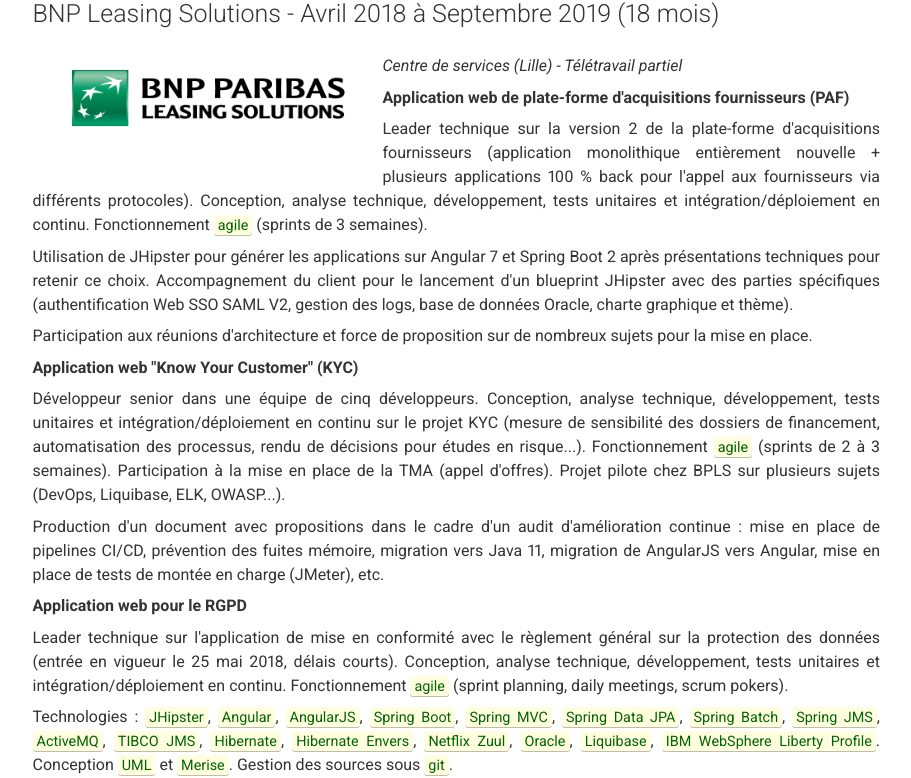
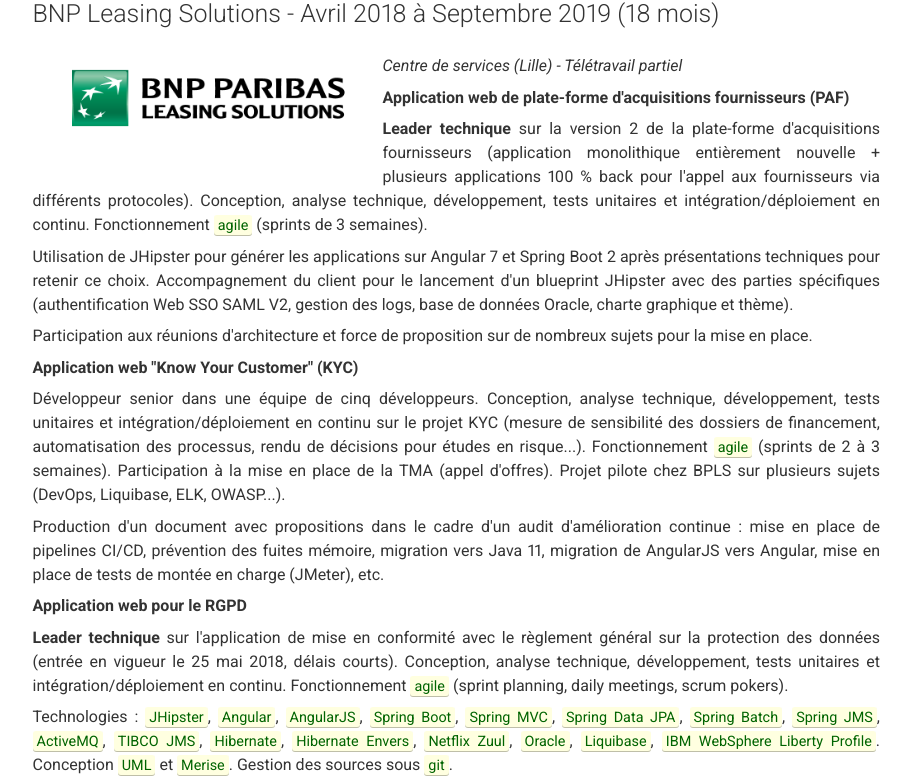
Before and after one commit to fdelbrayelle/fdelbrayelle.github.io, a Jekyll site: the page built from index.md, in a window 1280 px wide and 1400 px high, scrolled down 3621 px. Shown: the part 141-919 px from the top of the window, without its empty margins (330-1241 px from the left). Built offline with Jekyll 4.4.1, drawn with Linux system fonts in a browser that asks for light colours; nearby versions of some CDN libraries; some of the changed text lies outside the part shown.

Commit message:
update experience

```diff
--- a/_config.yml
+++ b/_config.yml
@@ -152,7 +152,7 @@
           <img alt="Logo des Galeries Lafayette" src="images/gl_logo.png" style="float: left; width: 250px; margin: 25px;" />
           <p style="font-style: italic; margin-top: 25px;">Télétravail intégral</p>
           <p style="font-weight: bold;">Référentiel des produits PIM pour le site e-commerce NewGL</p>
-          <p>Développeur back sur une squad d'une dizaine de personnes dédiée au référentiel produits du site des <a title="Galeries Lafayette" href="https://www.galerieslafayette.com/" target="_blank" rel="noreferrer noopener">Galeries Lafayette</a>.</p>
+          <p><strong>Leader technique</strong> back-end sur une squad d'une dizaine de personnes dédiée au référentiel produits du site des <a title="Galeries Lafayette" href="https://www.galerieslafayette.com/" target="_blank" rel="noreferrer noopener">Galeries Lafayette</a>.</p>
           <p>Architecture (ateliers de tech design, cartographie, impacts, capitalisation) et développement sur des APIs (Offer, Merch, Product, Asset) en <mark>architecture hexagonale</mark> qui communiquent entre eux notamment via <mark>Kafka</mark>.</p>
           <p>Technologies : <mark>Micro-services</mark>, <mark>Spring Boot</mark>, <mark>Kafka</mark>, <mark>Architecture hexagonale</mark>, <mark>Kubernetes</mark>, <mark>Docker</mark>, <mark>Kotlin</mark>, <mark>Arrow</mark>, <mark>MockK</mark>, <mark>vavr</mark>, <mark>Google Cloud Platform</mark>, <mark>Google Cloud Functions</mark>, <mark>Testcontainers</mark>, <mark>Terraform</mark>, <mark>PostgreSQL</mark>. Gestion des sources sous <mark>git</mark>. Utilisation de <mark>Bitbucket</mark> et de <mark>Jenkins</mark>. Services externes : <mark>Mirakl</mark>, <mark>STEP</mark>, <mark>Fredhopper</mark>.</p>
           <hr style="margin: 25px 0; clear: left;" />
@@ -161,7 +161,7 @@
           <img alt="Logo de Leroy Merlin" src="images/lmfr_logo.png" style="float: left; width: 250px; margin: 25px;" />
           <p style="font-style: italic; margin-top: 25px;">Régie (Lezennes) - Télétravail partiel et intégral</p>
           <p style="font-weight: bold;">Application web d'installation (Instala)</p>
-          <p>Leader technique back sur une partie de l'application micro-services d'installation des produits sur la plate-forme de services du hub pose. Conception, analyse technique, développement, tests unitaires et intégration/déploiement en continu. Fonctionnement <mark>kanban</mark> ("no estimates"), <mark>squads</mark>, <mark>3 amigos</mark>.</p>
+          <p><strong>Leader technique</strong> back-end et front-end sur une partie de l'application micro-services d'installation des produits sur la plate-forme de services du hub pose. Conception, analyse technique, développement, tests unitaires et intégration/déploiement en continu. Fonctionnement <mark>kanban</mark> ("no estimates"), <mark>squads</mark>, <mark>3 amigos</mark>.</p>
           <p>Convergence des applications d'installation françaises (LMFR) et portugaise (LMPT). Co-construction de l'architecture pour matcher des plateformes partenaires d'artisans pour les produits d'une commande client. Mise en relation de ces plateformes avec l'application principale via des adapters. Mise en place du mode direct artisans.</p>
           <p>Conception de composants front avec React et utilisation de Storybook.</p>
           <p>Participation à l'infrastructure DevOps notamment à travers la guilde DevOps : mise à jour de charts Helm, utilisation de Terraform,  création/modification de pipelines GitHub Actions...</p>
@@ -212,14 +212,14 @@
           <img alt="Logo de BNP Leasing Solutions" src="images/bpls_logo.png" style="float: left; width: 300px; margin: 25px;" />
           <p style="font-style: italic; margin-top: 25px;">Centre de services (Lille) - Télétravail partiel</p>
           <p style="font-weight: bold;">Application web de plate-forme d'acquisitions fournisseurs (PAF)</p>
-          <p>Leader technique sur la version 2 de la plate-forme d'acquisitions fournisseurs (application monolithique entièrement nouvelle + plusieurs applications 100 % back pour l'appel aux fournisseurs via différents protocoles). Conception, analyse technique, développement, tests unitaires et intégration/déploiement en continu. Fonctionnement <mark>agile</mark> (sprints de 3 semaines).</p>
+          <p><strong>Leader technique</strong> sur la version 2 de la plate-forme d'acquisitions fournisseurs (application monolithique entièrement nouvelle + plusieurs applications 100 % back pour l'appel aux fournisseurs via différents protocoles). Conception, analyse technique, développement, tests unitaires et intégration/déploiement en continu. Fonctionnement <mark>agile</mark> (sprints de 3 semaines).</p>
           <p>Utilisation de JHipster pour générer les applications sur Angular 7 et Spring Boot 2 après présentations techniques pour retenir ce choix. Accompagnement du client pour le lancement d'un blueprint JHipster avec des parties spécifiques (authentification Web SSO SAML V2, gestion des logs, base de données Oracle, charte graphique et thème).</p>
           <p>Participation aux réunions d'architecture et force de proposition sur de nombreux sujets pour la mise en place.</p>
           <p style="font-weight: bold;">Application web "Know Your Customer" (KYC)</p>
           <p>Développeur senior dans une équipe de cinq développeurs. Conception, analyse technique, développement, tests unitaires et intégration/déploiement en continu sur le projet KYC (mesure de sensibilité des dossiers de financement, automatisation des processus, rendu de décisions pour études en risque...). Fonctionnement <mark>agile</mark> (sprints de 2 à 3 semaines). Participation à la mise en place de la TMA (appel d'offres). Projet pilote chez BPLS sur plusieurs sujets (DevOps, Liquibase, ELK, OWASP...).</p>
           <p>Production d'un document avec propositions dans le cadre d'un audit d'amélioration continue : mise en place de pipelines CI/CD, prévention des fuites mémoire, migration vers Java 11, migration de AngularJS vers Angular, mise en place de tests de montée en charge (JMeter), etc.</p>
           <p style="font-weight: bold;">Application web pour le RGPD</p>
-          <p>Leader technique sur l'application de mise en conformité avec le règlement général sur la protection des données (entrée en vigueur le 25 mai 2018, délais courts). Conception, analyse technique, développement, tests unitaires et intégration/déploiement en continu. Fonctionnement <mark>agile</mark> (sprint planning, daily meetings, scrum pokers).</p>
+          <p><strong>Leader technique</strong> sur l'application de mise en conformité avec le règlement général sur la protection des données (entrée en vigueur le 25 mai 2018, délais courts). Conception, analyse technique, développement, tests unitaires et intégration/déploiement en continu. Fonctionnement <mark>agile</mark> (sprint planning, daily meetings, scrum pokers).</p>
           <p>Technologies : <mark>JHipster</mark>, <mark>Angular</mark>, <mark>AngularJS</mark>, <mark>Spring Boot</mark>, <mark>Spring MVC</mark>, <mark>Spring Data JPA</mark>, <mark>Spring Batch</mark>, <mark>Spring JMS</mark>, <mark>ActiveMQ</mark>, <mark>TIBCO JMS</mark>, <mark>Hibernate</mark>, <mark>Hibernate Envers</mark>, <mark>Netflix Zuul</mark>, <mark>Oracle</mark>, <mark>Liquibase</mark>, <mark>IBM WebSphere Liberty Profile</mark>. Conception <mark>UML</mark> et <mark>Merise</mark>. Gestion des sources sous <mark>git</mark>.</p>
 
           <hr style="margin: 25px 0; clear: left;" />
@@ -264,7 +264,7 @@
           <img alt="Logo du Crédit agricole" src="images/credit_agricole_logo.png" style="float: left;" />
           <p style="font-style: italic; margin-top: 25px;">Centre de services (Lille)</p>
           <p style="font-weight: bold;">Application web de gestion des risques opérationnels</p>
-          <p>Leader technique dans une équipe de 10 personnes. Périmètre de plusieurs applications Java EE pour les filiales et caisses régionales web.</p>
+          <p><strong>Leader technique</strong> dans une équipe de 10 personnes. Périmètre de plusieurs applications Java EE pour les filiales et caisses régionales web.</p>
           <p>Rédaction des spécifications techniques détaillées, chiffrages/abaques/devis, analyses causales, tests unitaires/intégration, développement au sein d'une équipe de 8 à 10 personnes sur un lot et évolutions, intégration, accueil des nouveaux arrivants, formation et passage de connaissances, responsable d'application, backup, analyse technique, participation aux ateliers et réunions avec le client, multiples démos auprès de nombreux interlocuteurs, reprise d'un projet en TMA, assistance MOE/MOA pour la rédaction des spécifications fonctionnelles détaillées, rétrodocumentation, suivi de la recette MOA et métier avec correction des anomalies. Modification de rapports BIRT.</p>
           <p style="font-weight: bold; margin-top: 25px;">Autres projets</p>
           <p>Divers actions sur plusieurs projets Crédit Agricole SA : réalisation d'évolutions, chiffrages, études d'impacts techniques, analyses et corrections suite à audits de sécurité et de qualité, corrections d'anomalies, audit de sécurité, qualité, conception modèle objet et base de données.</p>
```
